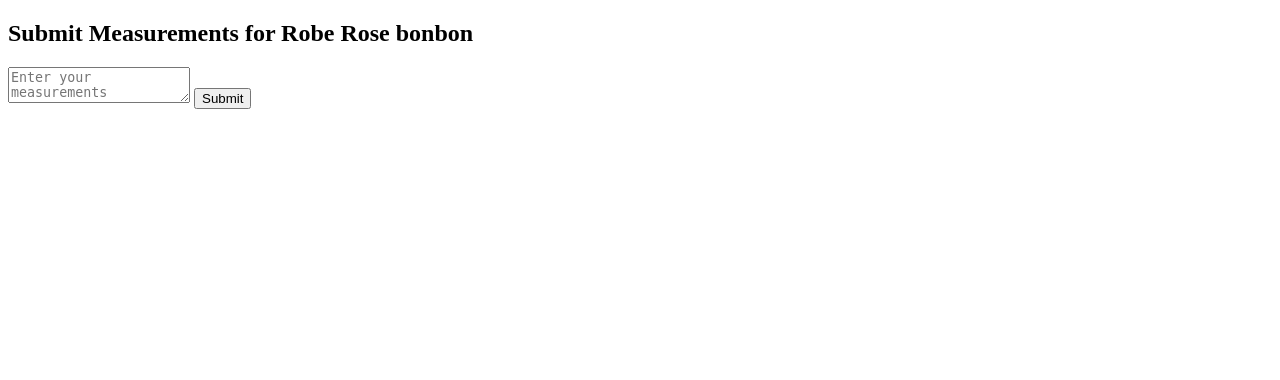
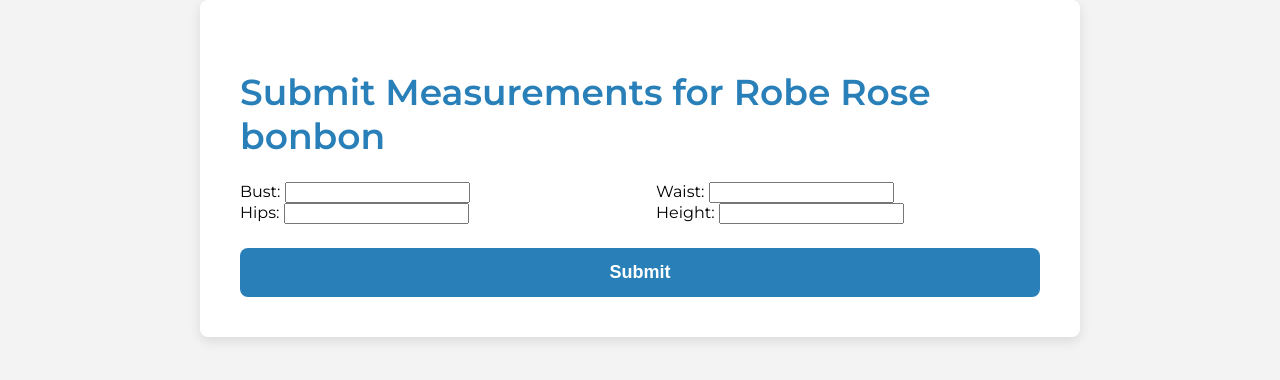
Before and after one commit to goddog44/tailor_website-master, a Django app: page /submit_measurements/3/ in a window 1280 px wide. Shown: the top 380 px of the page. Run offline with Django 5.2, Linux system fonts and the light colour scheme; a user stored in the database is signed in; data comes from the database, SQL or seed files in the repository.

Commit message:
addition of attributes in measurment table

```diff
--- a/shop/models.py
+++ b/shop/models.py
@@ -15,7 +15,10 @@ class Dress(models.Model):
     image = models.ImageField(upload_to='dresses/')
 
 class Measurement(models.Model):
+    bust = models.JSONField()
+    waist = models.JSONField(default=14)
+    height = models.JSONField(default=147)
+    hips = models.JSONField(default=32)
+    submitted_at = models.DateTimeField(auto_now_add=True)
+    dress = models.ForeignKey(Dress, on_delete=models.CASCADE)
     user = models.ForeignKey(User, on_delete=models.CASCADE)
-    dress = models.ForeignKey(Dress, on_delete=models.CASCADE)
-    measurements = models.JSONField()
-    submitted_at = models.DateTimeField(auto_now_add=True)
--- a/shop/templates/submit_measurements.html
+++ b/shop/templates/submit_measurements.html
@@ -2,16 +2,118 @@
 <html>
   <head>
     <title>Submit Measurements</title>
+    <link rel="preconnect" href="https://fonts.googleapis.com">
+    <link rel="preconnect" href="https://fonts.gstatic.com" crossorigin>
+    <link href="https://fonts.googleapis.com/css2?family=Montserrat:wght@400;600&display=swap" rel="stylesheet">
+    <meta name="viewport" content="width=device-width, initial-scale=1.0">
+    <style>
+      body {
+        font-family: 'Montserrat', sans-serif;
+        background-color: #f3f3f3;
+        margin: 0;
+        padding: 0;
+      }
+
+      .container {
+        max-width: 800px;
+        margin: 0 auto;
+        padding: 40px;
+        background-color: #fff;
+        border-radius: 8px;
+        box-shadow: 0 4px 12px rgba(0, 0, 0, 0.1);
+      }
+
+      h2 {
+        color: #2980b9;
+        font-size: 36px;
+        font-weight: 600;
+        margin-bottom: 24px;
+      }
+
+      form {
+        display: flex;
+        flex-direction: column;
+      }
+
+      .measurement-group {
+        display: flex;
+        flex-wrap: wrap;
+        justify-content: space-between;
+        margin-bottom: 24px;
+      }
+
+      .measurement-group > div {
+        flex-basis: 48%;
+      }
+
+      textarea {
+        border: 2px solid #7f8c8d;
+        border-radius: 8px;
+        padding: 16px;
+        font-size: 18px;
+        font-family: 'Montserrat', sans-serif;
+        resize: vertical;
+        margin-bottom: 24px;
+        transition: border-color 0.3s ease;
+      }
+
+      textarea:focus {
+        outline: none;
+        border-color: #2980b9;
+      }
+
+      button {
+        background-color: #2980b9;
+        color: #fff;
+        border: none;
+        border-radius: 8px;
+        padding: 14px 24px;
+        font-size: 18px;
+        font-weight: 600;
+        cursor: pointer;
+        transition: background-color 0.3s ease;
+      }
+
+      button:hover {
+        background-color: #3498db;
+      }
+
+      @media (max-width: 767px) {
+        .container {
+          padding: 24px;
+        }
+
+        .measurement-group > div {
+          flex-basis: 100%;
+        }
+      }
+    </style>
   </head>
   <body>
-    <h2>Submit Measurements for {{ dress.name }}</h2>
-    <form method="post">
-      {% csrf_token %}
-      <textarea
-        name="measurements"
-        placeholder="Enter your measurements"
-      ></textarea>
-      <button type="submit">Submit</button>
-    </form>
+    <div class="container">
+      <h2>Submit Measurements for {{ dress.name }}</h2>
+      <form method="post">
+        {% csrf_token %}
+        <div class="measurement-group">
+          <div>
+            <label for="bust">Bust:</label>
+            <input type="number" id="bust" name="bust" required>
+          </div>
+          <div>
+            <label for="waist">Waist:</label>
+            <input type="number" id="waist" name="waist" required>
+          </div>
+          <div>
+            <label for="hips">Hips:</label>
+            <input type="number" id="hips" name="hips" required>
+          </div>
+          <div>
+            <label for="height">Height:</label>
+            <input type="number" id="height" name="height" required>
+          </div>
+        </div>
+        <button type="submit">Submit</button>
+      </form>
+    </div>
   </body>
 </html>
--- a/shop/views.py
+++ b/shop/views.py
@@ -28,9 +28,22 @@ def home(request):
 @login_required
 def submit_measurements(request, dress_id):
     if request.method == 'POST':
-        measurements = request.POST.get('measurements')
+        bust = request.POST.get('bust')
+        waist = request.POST.get('waist')
+        height = request.POST.get('height')
+        hips = request.POST.get('hips')
         dress = Dress.objects.get(id=dress_id)
-        Measurement.objects.create(user=request.user, dress=dress, measurements=measurements)
+
+        measurements={
+            'bust':bust,
+            'waist':waist,
+            'height': height,
+            'hips': hips
+        }
+
+        Measurement.objects.create(user=request.user, dress=dress, **measurements)
+
+
         return redirect('home')
     dress = Dress.objects.get(id=dress_id)
     return render(request, 'submit_measurements.html', {'dress': dress})
```
Also changed, not shown: db.sqlite3, shop/migrations/0002_rename_measurements_measurement_bust.py (added), shop/migrations/0003_auto_20240602_1636.py (added), shop/migrations/0004_measurement_height_measurement_hips_and_more.py (added).
